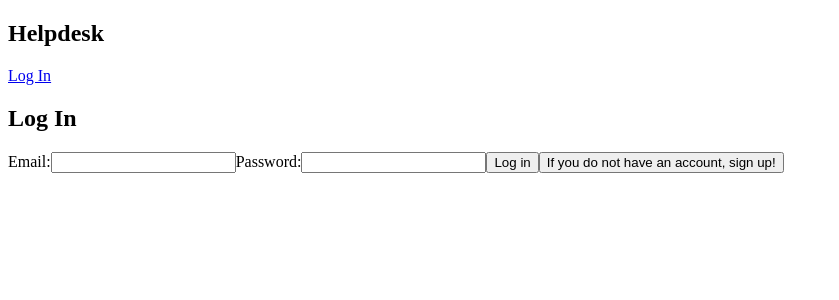
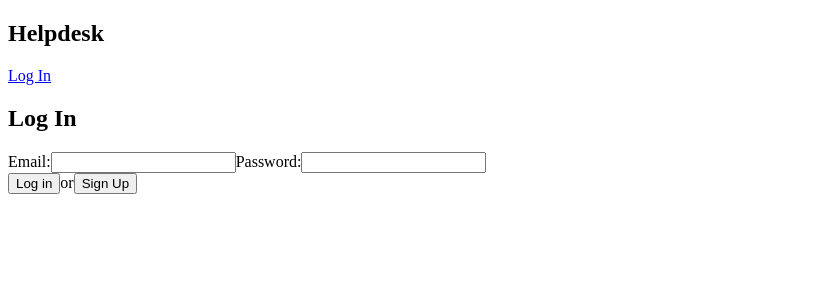
Before and after one commit to emoudy/helpdesk, a Next.js app: page /login in a window 1280 px wide. Shown: the top 300 px of the page, without its empty margins (0-839 px from the left). Built offline with nearby package versions, Linux system fonts and the light colour scheme.

Commit message:
login or signup change

```diff
--- a/app/(auth)/AuthForm.jsx
+++ b/app/(auth)/AuthForm.jsx
@@ -7,12 +7,15 @@ export default function AuthForm() {
       <input id="email" type="email" name="email" required />
       <label htmlFor="password">Password:</label>
       <input id="password" type="password" name="password" required />
-      <button className="btn-primary" formAction={login}>
-        Log in
-      </button>
-      <button className="btn-secondary" formAction={signup}>
-        If you do not have an account, sign up!
-      </button>
+      <div className="text-center">
+        <button className="btn-primary mb-2" formAction={login}>
+          Log in
+        </button>
+        or
+        <button className="btn-secondary mt-2" formAction={signup}>
+          Sign Up
+        </button>
+      </div>
     </form>
   );
 }
```
